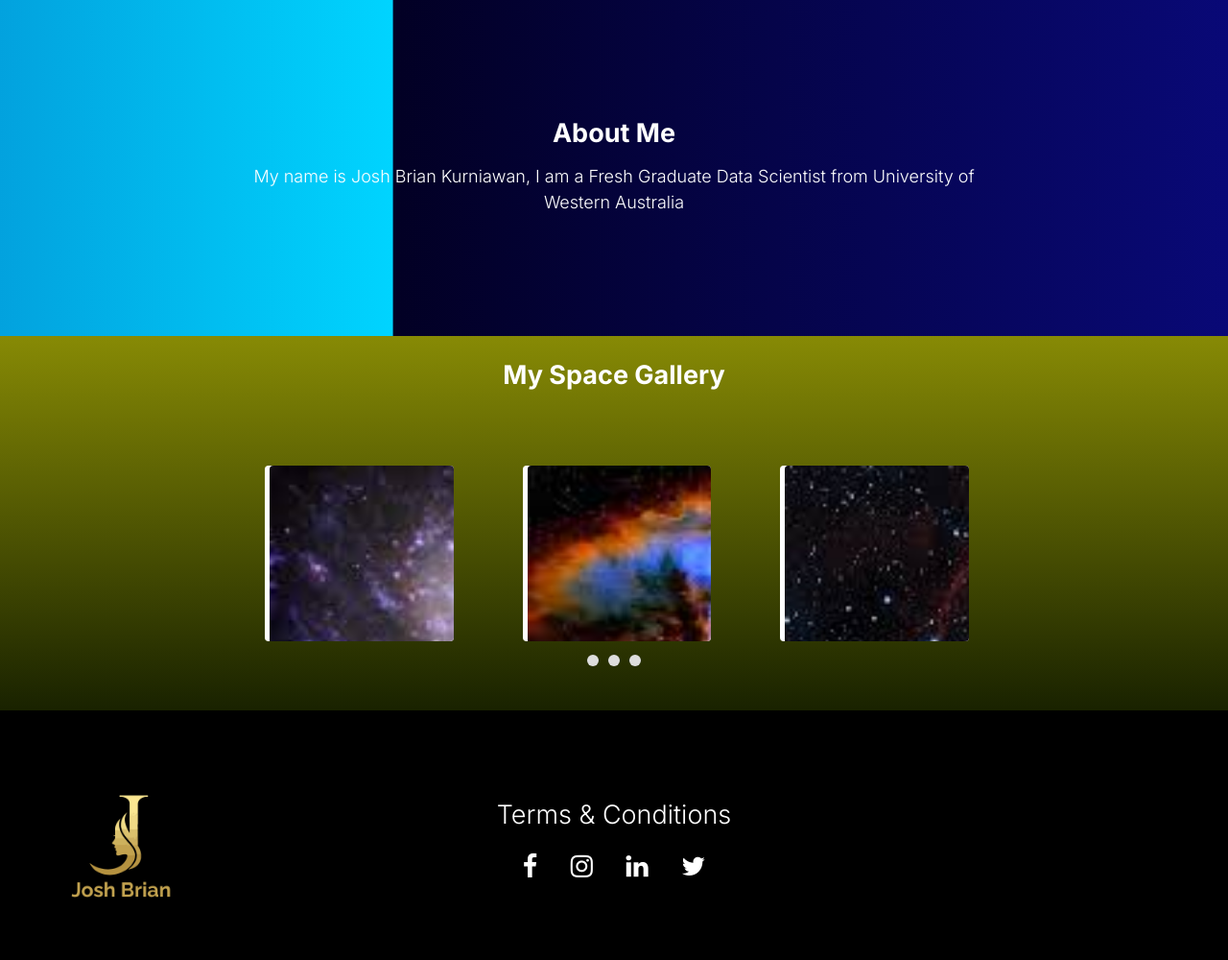
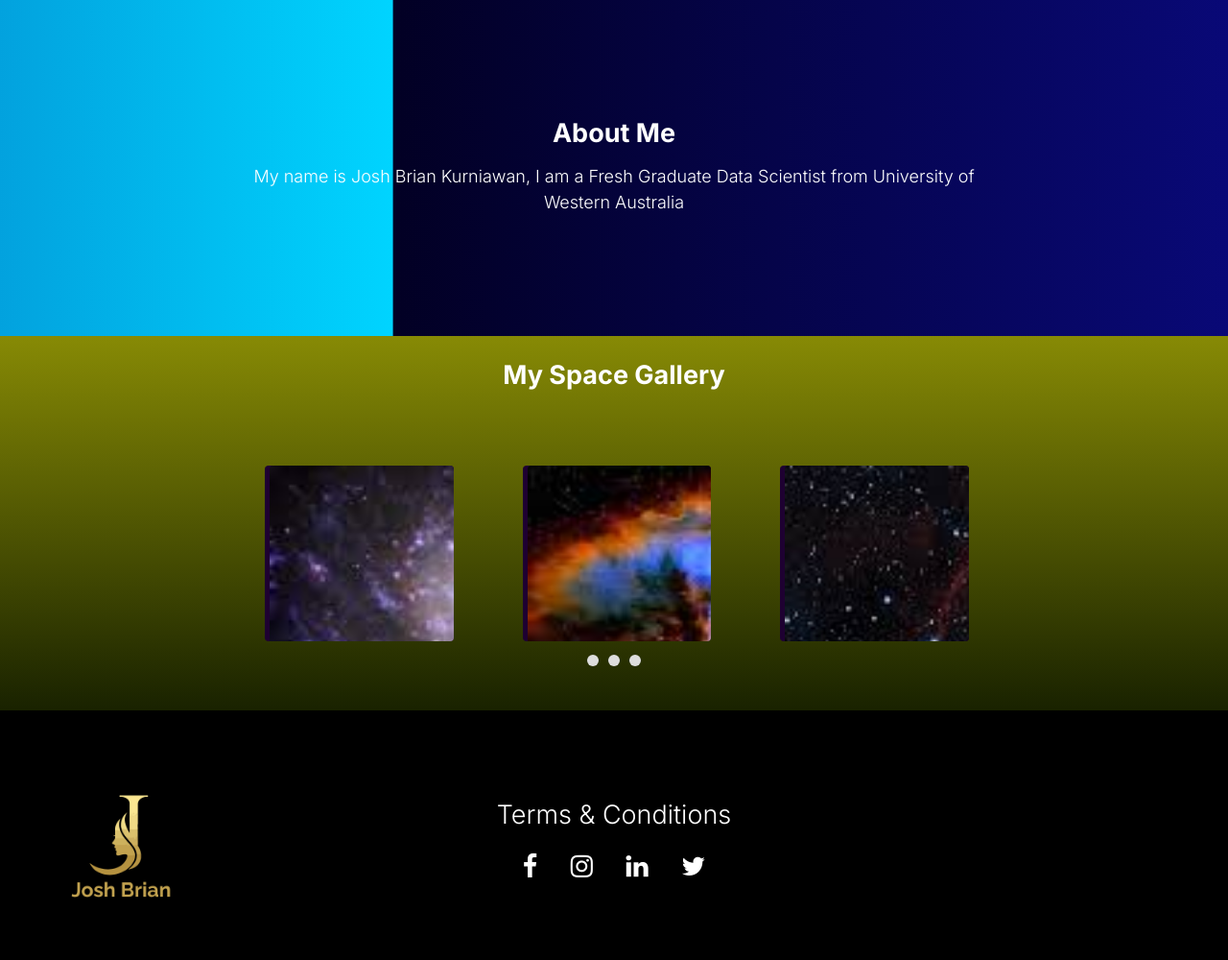
Before and after one commit to jbx23/Project_1, a Django app: page / in a window 1280 px wide. Shown: the part 1092-2092 px from the top of the page at 96% size. Run offline with Django 4.2, Linux system fonts and the light colour scheme.

Commit message:
Update initial_landing.css

```diff
--- a/JPad_Project/static/css/initial_landing.css
+++ b/JPad_Project/static/css/initial_landing.css
@@ -100,7 +100,7 @@ p {
 
 .my-gallery-image {
     flex: 0 0 calc(33.33% - 70px);
-    background-color: #ffffff;
+    background-color:#1e0031;
     border-radius: 4px;
     overflow: hidden;
     height: 183px;
@@ -182,7 +182,7 @@ input[type ="radio"]{
 }
 
 .footer-logo {
-    max-width: 250px;
+    max-width: 20%;
     width: 100%;
     height: auto;
     position: absolute;
```
